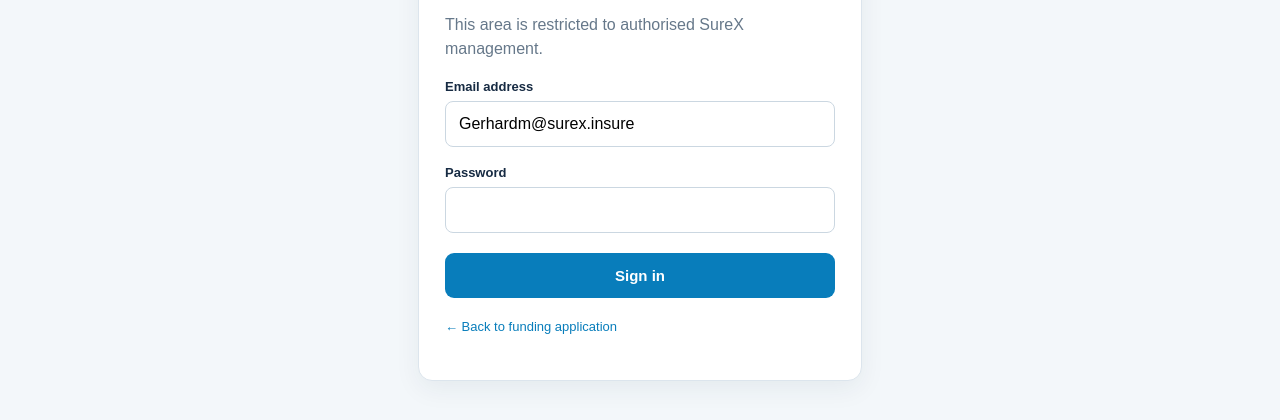
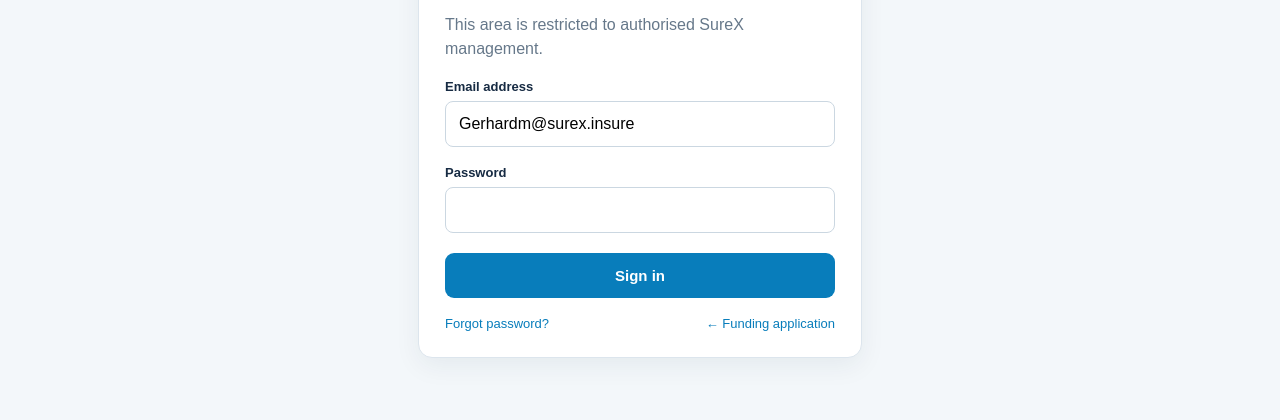
Before and after one commit to maartensgerhard-cell/surex-funding-portal, a plain HTML site: page manager-login.html in a window 1280 px wide. Shown: the part 234-654 px from the top of the page. Drawn offline with Linux system fonts and the light colour scheme.

Commit message:
Add manager forgot password link

```diff
--- a/manager-login.html
+++ b/manager-login.html
@@ -2,9 +2,9 @@
 <html lang="en"><head><meta charset="utf-8"><meta name="viewport" content="width=device-width,initial-scale=1"><meta name="theme-color" content="#061b35"><title>SureX | Manager Sign in</title>
 <style>
 :root{--navy:#061b35;--blue:#087dbb;--cyan:#16c5dc;--ink:#172b43;--muted:#66788a;--line:#dce5ed}
-*{box-sizing:border-box}body{margin:0;background:#f3f7fa;font-family:Arial,Helvetica,sans-serif;color:var(--ink)}header{background:linear-gradient(115deg,var(--navy),#0a4776);color:#fff;padding:28px 20px}.head{max-width:900px;margin:auto}.brand{font-weight:800;letter-spacing:2px;font-size:24px}.brand span{color:var(--cyan)}header p{margin:8px 0 0;color:#d5e9f5}.wrap{max-width:480px;margin:60px auto;padding:0 18px}.card{background:#fff;border:1px solid var(--line);border-radius:14px;padding:26px;box-shadow:0 8px 26px #0b2a4510}h1{font-size:24px;color:var(--navy);margin:0 0 8px}p{color:var(--muted);line-height:1.5}label{display:block;font-size:13px;font-weight:700;margin:18px 0 7px}input{width:100%;padding:13px;border:1px solid #cbd7e1;border-radius:8px;font:inherit}button{width:100%;margin-top:20px;background:var(--blue);color:white;border:0;border-radius:9px;padding:14px;font-size:15px;font-weight:700;cursor:pointer}button:disabled{opacity:.6}.notice{display:none;padding:12px;border-radius:8px;margin-top:16px;background:#fff0ef;color:#8c2923}a{color:var(--blue);text-decoration:none;font-size:13px}
+*{box-sizing:border-box}body{margin:0;background:#f3f7fa;font-family:Arial,Helvetica,sans-serif;color:var(--ink)}header{background:linear-gradient(115deg,var(--navy),#0a4776);color:#fff;padding:28px 20px}.head{max-width:900px;margin:auto}.brand{font-weight:800;letter-spacing:2px;font-size:24px}.brand span{color:var(--cyan)}header p{margin:8px 0 0;color:#d5e9f5}.wrap{max-width:480px;margin:60px auto;padding:0 18px}.card{background:#fff;border:1px solid var(--line);border-radius:14px;padding:26px;box-shadow:0 8px 26px #0b2a4510}h1{font-size:24px;color:var(--navy);margin:0 0 8px}p{color:var(--muted);line-height:1.5}label{display:block;font-size:13px;font-weight:700;margin:18px 0 7px}input{width:100%;padding:13px;border:1px solid #cbd7e1;border-radius:8px;font:inherit}button{width:100%;margin-top:20px;background:var(--blue);color:white;border:0;border-radius:9px;padding:14px;font-size:15px;font-weight:700;cursor:pointer}button:disabled{opacity:.6}.notice{display:none;padding:12px;border-radius:8px;margin-top:16px;background:#fff0ef;color:#8c2923}.success{background:#e8f7f8;color:#07536a}a{color:var(--blue);text-decoration:none;font-size:13px}.links{display:flex;justify-content:space-between;gap:12px;margin-top:18px}
 </style></head><body><header><div class="head"><div class="brand">SURE<span>X</span></div><p>Adviser Funding &amp; Event Management</p></div></header>
-<main class="wrap"><form class="card" id="loginForm"><h1>Manager sign in</h1><p>This area is restricted to authorised SureX management.</p><label for="email">Email address</label><input id="email" type="email" autocomplete="username" required value="Gerhardm@surex.insure"><label for="password">Password</label><input id="password" type="password" autocomplete="current-password" required><button id="loginButton">Sign in</button><div id="error" class="notice" role="alert"></div><p><a href="/">← Back to funding application</a></p></form></main>
+<main class="wrap"><form class="card" id="loginForm"><h1>Manager sign in</h1><p>This area is restricted to authorised SureX management.</p><label for="email">Email address</label><input id="email" type="email" autocomplete="username" required value="Gerhardm@surex.insure"><label for="password">Password</label><input id="password" type="password" autocomplete="current-password" required><button id="loginButton">Sign in</button><div id="error" class="notice" role="alert"></div><div class="links"><a href="/manager-reset.html">Forgot password?</a><a href="/">← Funding application</a></div></form></main>
 <script>
 const form=document.getElementById('loginForm'),btn=document.getElementById('loginButton'),err=document.getElementById('error');
 form.addEventListener('submit',async e=>{e.preventDefault();err.style.display='none';btn.disabled=true;btn.textContent='Signing in…';try{const r=await fetch('/.netlify/functions/manager-requests',{method:'POST',headers:{'Content-Type':'application/json'},body:JSON.stringify({action:'login',email:document.getElementById('email').value.trim(),password:document.getElementById('password').value})});const d=await r.json();if(!r.ok)throw new Error(d.error||'Sign in failed.');sessionStorage.setItem('surex_manager_token',d.access_token);location.href='/manager.html';}catch(x){err.textContent=x.message;err.style.display='block';}finally{btn.disabled=false;btn.textContent='Sign in';}});
```
